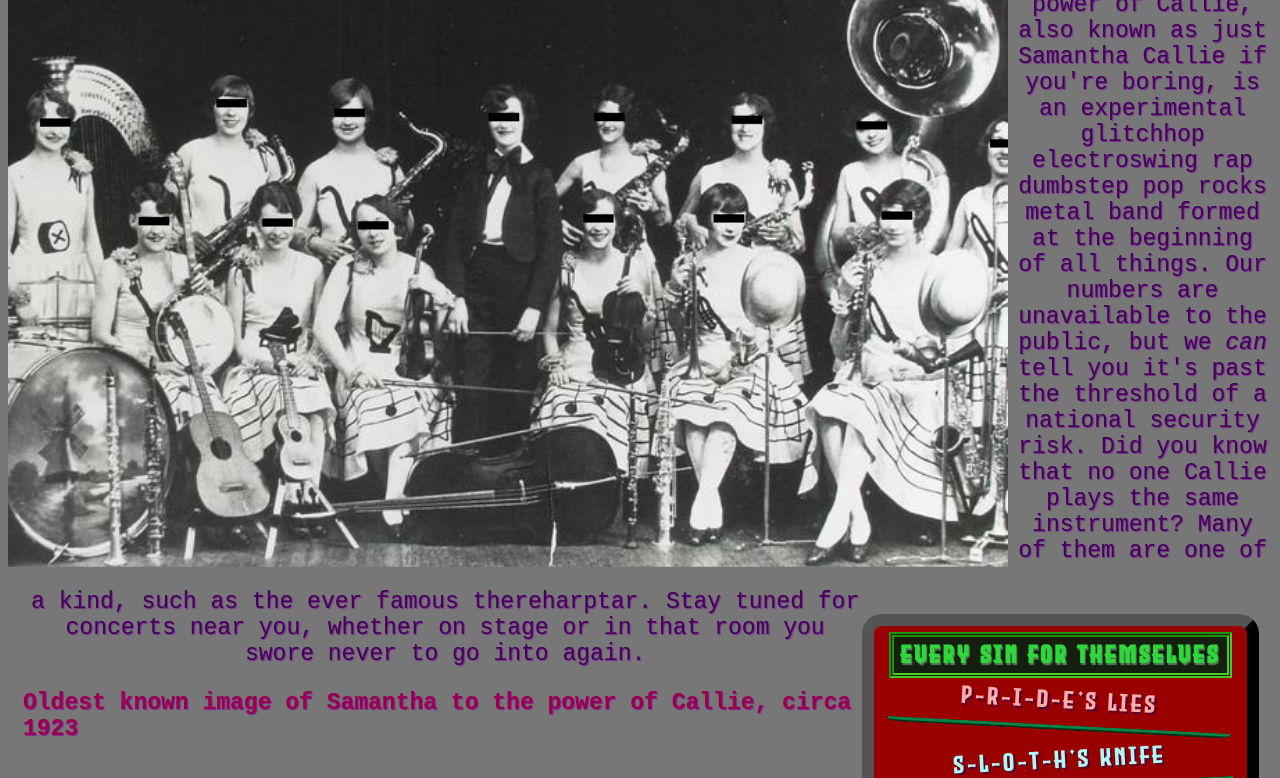
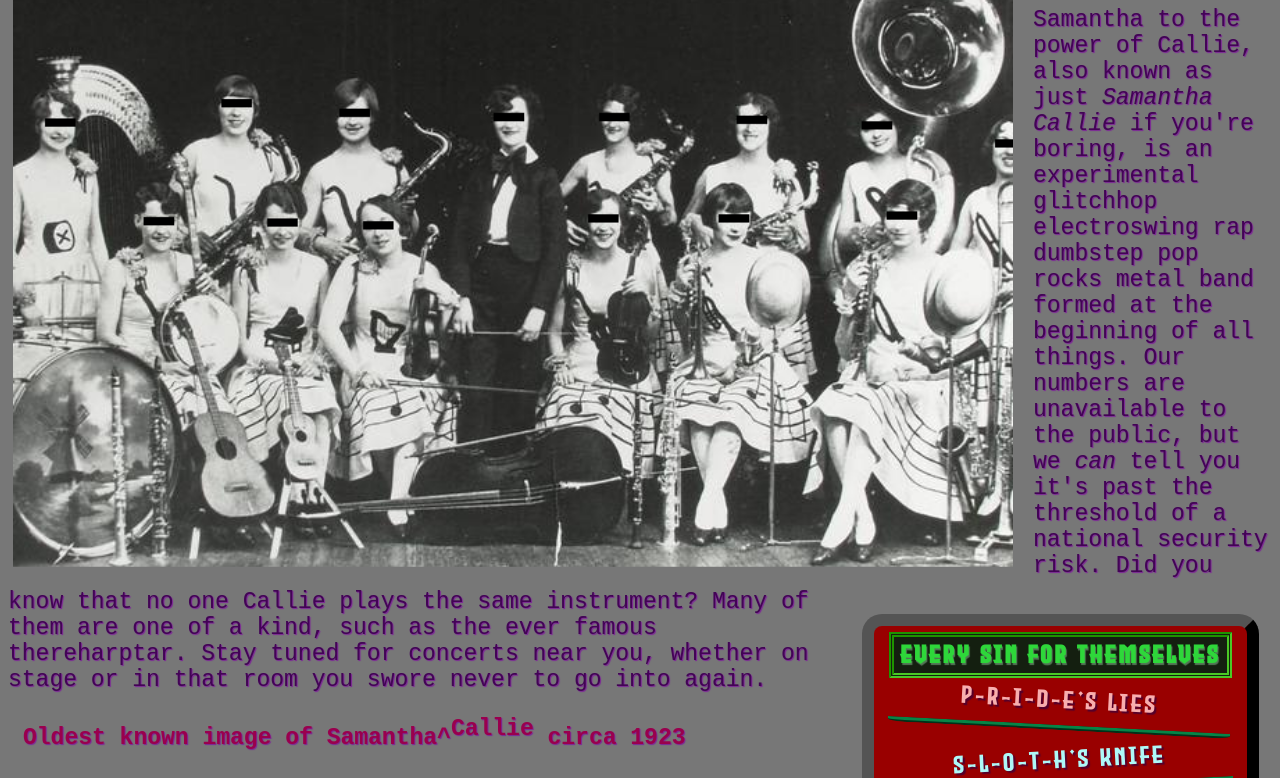
Before and after one commit to Hoomee90/band-website, a plain HTML site: page index.html in a window 1280 px wide. Shown: the part 391-1169 px from the top of the page. Drawn offline with Linux system fonts and the light colour scheme.

Commit message:
add styles to  image blurb

```diff
--- a/css/styles.css
+++ b/css/styles.css
@@ -22,7 +22,6 @@ body {
   background-color: #777777;
   color: #420455;
   text-shadow: 1px 1px 1px #7d2597;
-  /* font-family: ; */
 }
 
 h1 {
@@ -33,6 +32,12 @@ h1 {
   margin-top: 15px;
 }
 
+
+.small-superscript {
+  vertical-align: super;
+  margin-top: 0px;
+}
+
 .superscript {
   font-size: 60px;
   vertical-align: super;
@@ -40,6 +45,7 @@ h1 {
   margin-top: 0px;
   text-shadow: 2px 2px 3px #6a006a;
 }
+
 
 h2 {
   font-family: billyHatter;
@@ -51,9 +57,8 @@ h2 {
 }
 
 img {
-  margin-top: 20px;
+  margin: 20px 20px 0px 5px;
   float: left;
-  padding-right: 5px;
   width: 1000px;
   height: auto;
 }
@@ -70,9 +75,8 @@ p {
 
 .info {
   margin-bottom: 0px;
-  padding-left: 20px;
   margin-left: initial;
-  text-align: center;
+  text-align: left;
   clear: none;
 
   font-weight: normal;
@@ -118,6 +122,7 @@ ul {
 
   padding: 15px 15px 7px 15px;
   margin-right: 13px;
+  margin-left: 20px;
 }
 
 li {
--- a/index.html
+++ b/index.html
@@ -18,7 +18,7 @@
   <li class="lower">W-R-A-T-H's Shades</li>
   <li class="list-bottom">G-R-E-E-D's Soldiers</li>
 </ul>
-<p class="info">Samantha to the power of Callie, also known as just Samantha Callie if you're boring, is an experimental glitchhop electroswing rap dumbstep pop rocks metal band formed at the beginning of all things. Our numbers are unavailable to the public, but we <em>can</em> tell you it's past the threshold of a national security risk. Did you know that no one Callie plays the same instrument? Many of them are one of a kind, such as the ever famous thereharptar. Stay tuned for concerts near you, whether on stage or in that room you swore never to go into again.</p>
-<p>Oldest known image of Samantha to the power of Callie, circa 1923</p>
+<p class="info">Samantha to the power of Callie, also known as just <em>Samantha Callie</em> if you're boring, is an experimental glitchhop electroswing rap dumbstep pop rocks metal band formed at the beginning of all things. Our numbers are unavailable to the public, but we <em>can</em> tell you it's past the threshold of a national security risk. Did you know that no one Callie plays the same instrument? Many of them are one of a kind, such as the ever famous thereharptar. Stay tuned for concerts near you, whether on stage or in that room you swore never to go into again.</p>
+<p>Oldest known image of Samantha^<span class="small-superscript">Callie</span> circa 1923</p>
 </body>
 </html>
```
